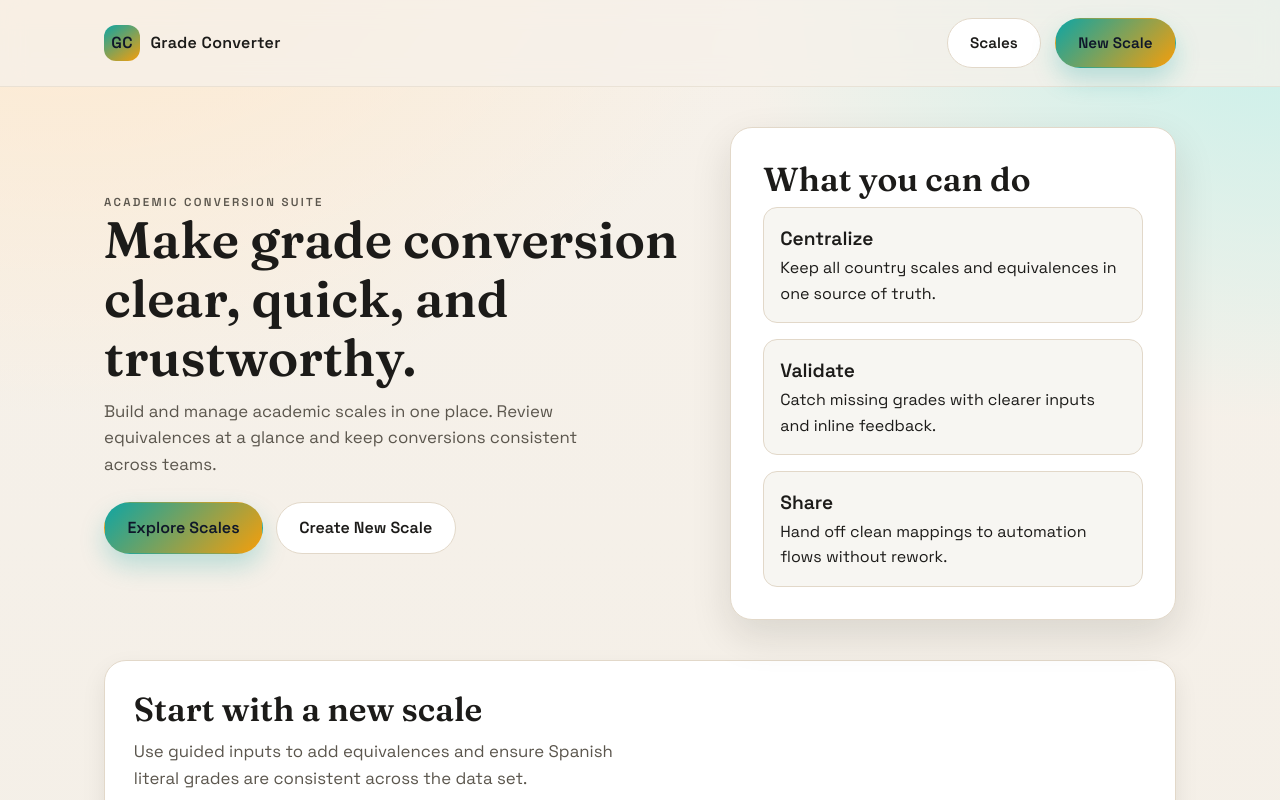
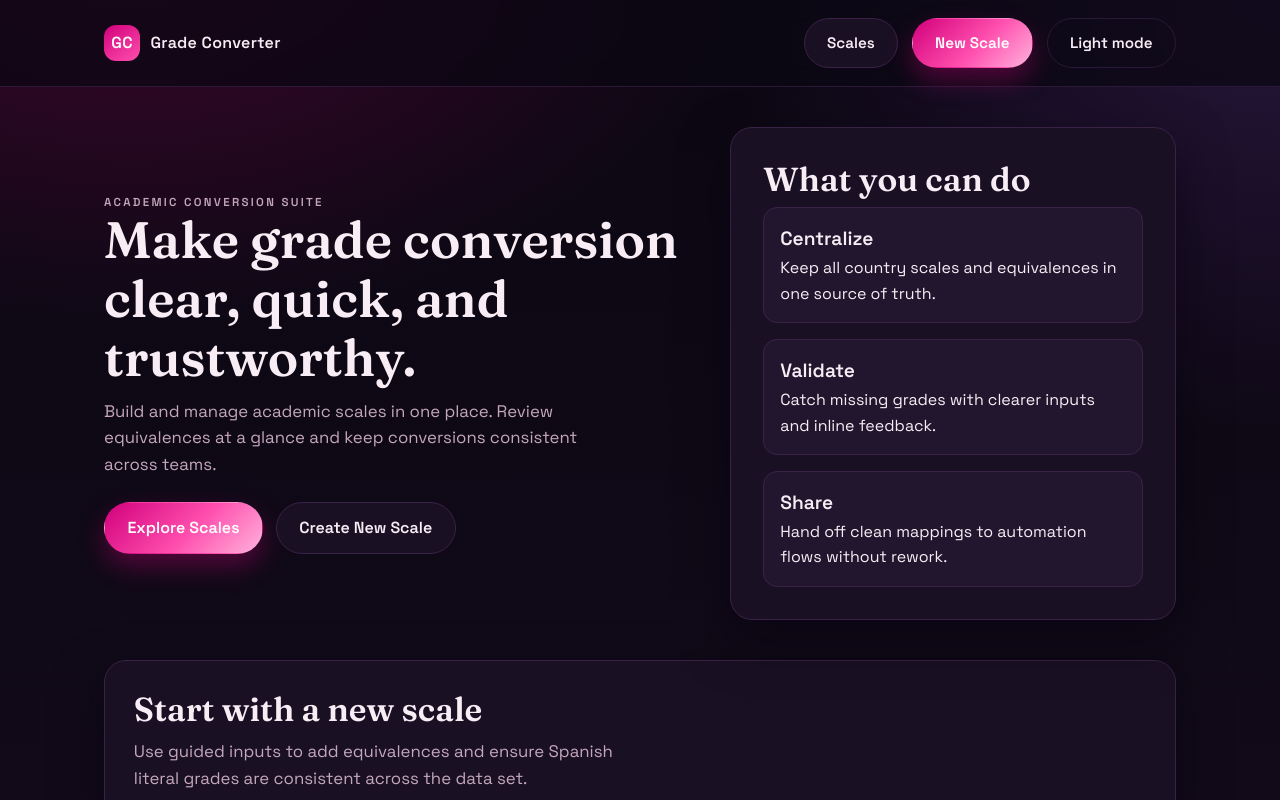
Before and after one commit to davespera/grade-converter, a SvelteKit app in the folder frontend/: page / in a window 1280 px wide. Shown: the top 800 px of the page. Built offline with nearby package versions, Linux system fonts and the light colour scheme.

Commit message:
refactor: constrain spanish literal options in form, improve dark mode

```diff
--- a/frontend/src/routes/+layout.svelte
+++ b/frontend/src/routes/+layout.svelte
@@ -5,13 +5,7 @@
 	import { onMount } from 'svelte';
 
 	let { children } = $props();
-	let theme = $state('light');
-
-	const navLinks = [
-		{ label: 'Home', href: resolve('/') },
-		{ label: 'Scales', href: resolve('/scales') },
-		{ label: 'New Scale', href: resolve('/scales/new') }
-	];
+	let theme = $state('dark');
 
 	const applyTheme = (value: string) => {
 		document.documentElement.dataset.theme = value;
@@ -20,17 +14,16 @@
 
 	onMount(() => {
 		const stored = localStorage.getItem('theme');
-		const preferred =
-			stored ??
-			(window.matchMedia('(prefers-color-scheme: dark)').matches ? 'dark' : 'light');
+		const preferred = stored === 'light' || stored === 'dark' ? stored : 'dark';
 		theme = preferred;
 		applyTheme(preferred);
 	});
 
 	const toggleTheme = () => {
-		theme = theme === 'dark' ? 'light' : 'dark';
-		applyTheme(theme);
-		localStorage.setItem('theme', theme);
+		const next = theme === 'dark' ? 'light' : 'dark';
+		theme = next;
+		applyTheme(next);
+		localStorage.setItem('theme', next);
 	};
 </script>
 
@@ -50,6 +43,14 @@
 			<nav class="nav-links">
 				<a class="btn-secondary" href={resolve('/scales')}>Scales</a>
 				<a class="btn-primary" href={resolve('/scales/new')}>New Scale</a>
+				<button
+					class="btn-ghost theme-toggle"
+					type="button"
+					aria-pressed={theme === 'dark'}
+					onclick={toggleTheme}
+				>
+					{theme === 'dark' ? 'Light mode' : 'Dark mode'}
+				</button>
 			</nav>
 		</div>
 	</header>
--- a/frontend/src/routes/layout.css
+++ b/frontend/src/routes/layout.css
@@ -4,23 +4,46 @@
 @plugin '@tailwindcss/typography';
 
 :root {
-	color-scheme: light;
-	--bg: #f6f1ea;
-	--bg-strong: #ede5d9;
-	--surface: #ffffff;
-	--surface-2: #f7f6f2;
-	--text: #1c1b19;
-	--muted: #5b564d;
-	--border: #e2d8c9;
-	--accent: #0ea5a4;
-	--accent-strong: #0b7285;
-	--accent-warm: #f59e0b;
-	--danger: #c2410c;
-	--success: #15803d;
-	--shadow: 0 16px 40px rgba(24, 24, 20, 0.12);
+	color-scheme: dark;
+	--bg: #0b0712;
+	--bg-strong: #140b1c;
+	--surface: #1a1024;
+	--surface-2: #22162e;
+	--text: #f8edf5;
+	--muted: #c4a7bc;
+	--border: #3a2246;
+	--accent: #d2007b;
+	--accent-strong: #ff4fae;
+	--accent-soft: #ffb3dd;
+	--accent-glow: rgba(210, 0, 123, 0.35);
+	--danger: #ff7b61;
+	--success: #35d08b;
+	--shadow: 0 20px 50px rgba(7, 4, 14, 0.55);
 	--radius-lg: 22px;
 	--radius-md: 14px;
 	--radius-sm: 10px;
+	--orb-1: rgba(210, 0, 123, 0.28);
+	--orb-2: rgba(81, 44, 120, 0.38);
+}
+
+:root[data-theme='light'] {
+	color-scheme: light;
+	--bg: #f9f1f6;
+	--bg-strong: #f0dce9;
+	--surface: #ffffff;
+	--surface-2: #fff6fb;
+	--text: #2b1a27;
+	--muted: #6f4c64;
+	--border: #e2cad8;
+	--accent: #d2007b;
+	--accent-strong: #b5006a;
+	--accent-soft: #ffbfe3;
+	--accent-glow: rgba(210, 0, 123, 0.25);
+	--danger: #c2410c;
+	--success: #15803d;
+	--shadow: 0 16px 34px rgba(40, 16, 34, 0.12);
+	--orb-1: rgba(210, 0, 123, 0.18);
+	--orb-2: rgba(255, 166, 212, 0.32);
 }
 
 * {
@@ -32,11 +55,12 @@ body {
 	font-family: 'Space Grotesk', 'Segoe UI', system-ui, sans-serif;
 	color: var(--text);
 	background:
-		radial-gradient(1100px 800px at 5% -10%, #ffe8cb 0%, transparent 65%),
-		radial-gradient(900px 700px at 100% 0%, #c7f0ea 0%, transparent 60%),
-		linear-gradient(180deg, var(--bg) 0%, #f4efe7 100%);
+		radial-gradient(1100px 720px at 10% -10%, var(--orb-1) 0%, transparent 60%),
+		radial-gradient(900px 700px at 100% 0%, var(--orb-2) 0%, transparent 62%),
+		linear-gradient(180deg, var(--bg) 0%, var(--bg-strong) 100%);
 	min-height: 100vh;
 	line-height: 1.6;
+	transition: background 0.4s ease, color 0.3s ease;
 }
 
 a {
@@ -60,8 +84,8 @@ img {
 	top: 0;
 	z-index: 10;
 	backdrop-filter: blur(12px);
-	background: color-mix(in srgb, var(--bg) 75%, transparent);
-	border-bottom: 1px solid color-mix(in srgb, var(--border) 60%, transparent);
+	background: color-mix(in srgb, var(--bg) 72%, transparent);
+	border-bottom: 1px solid color-mix(in srgb, var(--border) 70%, transparent);
 }
 
 .nav-inner {
@@ -88,8 +112,8 @@ img {
 	border-radius: 12px;
 	display: grid;
 	place-items: center;
-	background: linear-gradient(145deg, var(--accent), var(--accent-warm));
-	color: #0f172a;
+	background: linear-gradient(145deg, var(--accent), var(--accent-strong));
+	color: #ffffff;
 	font-weight: 700;
 }
 
@@ -98,6 +122,11 @@ img {
 	align-items: center;
 	gap: 0.85rem;
 	font-size: 0.95rem;
+	flex-wrap: wrap;
+}
+
+.theme-toggle {
+	white-space: nowrap;
 }
 
 .content {
@@ -114,6 +143,17 @@ img {
 	text-align: center;
 	color: var(--muted);
 	font-size: 0.9rem;
+}
+
+@keyframes fade-up {
+	from {
+		opacity: 0;
+		transform: translateY(12px);
+	}
+	to {
+		opacity: 1;
+		transform: translateY(0);
+	}
 }
 
 h1, h2, h3, h4 {
@@ -163,7 +203,8 @@ h3 { font-size: 1.35rem; }
 }
 
 .btn-primary,
-.btn-secondary {
+.btn-secondary,
+.btn-ghost {
 	display: inline-flex;
 	align-items: center;
 	justify-content: center;
@@ -177,14 +218,14 @@ h3 { font-size: 1.35rem; }
 }
 
 .btn-primary {
-	background: linear-gradient(135deg, var(--accent) 0%, var(--accent-warm) 100%);
-	color: #0f172a;
-	box-shadow: 0 12px 24px rgba(14, 165, 164, 0.25);
+	background: linear-gradient(135deg, var(--accent) 0%, var(--accent-strong) 55%, var(--accent-soft) 100%);
+	color: #ffffff;
+	box-shadow: 0 12px 26px var(--accent-glow);
 }
 
 .btn-primary:hover {
 	transform: translateY(-2px);
-	box-shadow: 0 18px 32px rgba(14, 165, 164, 0.35);
+	box-shadow: 0 18px 34px var(--accent-glow);
 }
 
 .btn-secondary {
@@ -196,6 +237,19 @@ h3 { font-size: 1.35rem; }
 .btn-secondary:hover {
 	transform: translateY(-2px);
 	border-color: color-mix(in srgb, var(--accent) 55%, var(--border));
+	box-shadow: 0 12px 24px rgba(7, 4, 14, 0.2);
+}
+
+.btn-ghost {
+	background: transparent;
+	border-color: color-mix(in srgb, var(--border) 65%, transparent);
+	color: var(--text);
+}
+
+.btn-ghost:hover {
+	transform: translateY(-2px);
+	border-color: color-mix(in srgb, var(--accent) 50%, var(--border));
+	box-shadow: 0 12px 24px rgba(7, 4, 14, 0.18);
 }
 
 .card {
@@ -203,7 +257,7 @@ h3 { font-size: 1.35rem; }
 	border-radius: var(--radius-lg);
 	padding: 1.8rem;
 	border: 1px solid var(--border);
-	box-shadow: 0 10px 24px rgba(24, 24, 20, 0.08);
+	box-shadow: var(--shadow);
 }
 
 .page-intro {
@@ -219,16 +273,88 @@ h3 { font-size: 1.35rem; }
 	flex-wrap: wrap;
 }
 
+.page-hero {
+	display: grid;
+	gap: 2rem;
+	margin-bottom: 2.6rem;
+	align-items: start;
+}
+
+.hero-copy {
+	display: grid;
+	gap: 0.8rem;
+}
+
+.hero-panel {
+	background: linear-gradient(
+		160deg,
+		color-mix(in srgb, var(--accent) 12%, var(--surface)) 0%,
+		var(--surface) 70%
+	);
+	border: 1px solid color-mix(in srgb, var(--accent) 30%, var(--border));
+}
+
+.hero-panel h2 {
+	margin-bottom: 1rem;
+}
+
+.stat-grid {
+	display: grid;
+	grid-template-columns: repeat(auto-fit, minmax(140px, 1fr));
+	gap: 0.9rem;
+	margin-bottom: 1rem;
+}
+
+.stat-card {
+	background: color-mix(in srgb, var(--surface) 70%, transparent);
+	border-radius: var(--radius-md);
+	border: 1px solid color-mix(in srgb, var(--border) 70%, transparent);
+	padding: 0.85rem 0.9rem;
+}
+
+.stat-label {
+	text-transform: uppercase;
+	letter-spacing: 0.08em;
+	font-size: 0.72rem;
+	color: var(--muted);
+	margin: 0 0 0.35rem;
+}
+
+.stat-value {
+	font-size: 1.6rem;
+	font-weight: 700;
+	margin: 0;
+}
+
+@media (min-width: 920px) {
+	.page-hero {
+		grid-template-columns: minmax(0, 1.2fr) minmax(0, 0.8fr);
+	}
+}
+
 .scale-grid {
 	display: grid;
 	gap: 1.4rem;
+}
+
+.scale-card {
+	display: grid;
+	gap: 1.1rem;
 }
 
 .scale-card header {
 	display: flex;
 	flex-direction: column;
 	gap: 0.8rem;
-	margin-bottom: 1.1rem;
+	margin-bottom: 0.4rem;
+}
+
+@media (min-width: 820px) {
+	.scale-card header {
+		flex-direction: row;
+		align-items: center;
+		justify-content: space-between;
+	}
 }
 
 .tags {
@@ -240,8 +366,8 @@ h3 { font-size: 1.35rem; }
 .tag {
 	padding: 0.25rem 0.7rem;
 	border-radius: 999px;
-	background: var(--surface-2);
-	border: 1px solid var(--border);
+	background: color-mix(in srgb, var(--surface-2) 80%, transparent);
+	border: 1px solid color-mix(in srgb, var(--border) 80%, transparent);
 	font-size: 0.85rem;
 	color: var(--muted);
 }
@@ -256,7 +382,7 @@ h3 { font-size: 1.35rem; }
 .data-table td {
 	padding: 0.6rem 0.5rem;
 	text-align: left;
-	border-bottom: 1px solid var(--border);
+	border-bottom: 1px solid color-mix(in srgb, var(--border) 80%, transparent);
 }
 
 .data-table th {
@@ -268,13 +394,14 @@ h3 { font-size: 1.35rem; }
 
 .table-wrap {
 	overflow-x: auto;
+	border-radius: var(--radius-md);
 }
 
 .empty-card {
 	padding: 2rem;
 	border-radius: var(--radius-lg);
-	border: 1px dashed var(--border);
-	background: color-mix(in srgb, var(--surface) 80%, transparent);
+	border: 1px dashed color-mix(in srgb, var(--border) 80%, transparent);
+	background: color-mix(in srgb, var(--surface) 88%, transparent);
 }
 
 .form-shell {
@@ -301,17 +428,27 @@ h3 { font-size: 1.35rem; }
 	font-weight: 600;
 }
 
+input:not([type='checkbox']):not([type='radio']):not([type='range']):not([type='submit']):not([type='button']):not([type='reset']),
 .input,
 select,
 textarea {
 	padding: 0.7rem 0.85rem;
 	border-radius: var(--radius-sm);
 	border: 1px solid var(--border);
-	background: #fff;
+	background: var(--surface);
+	color: var(--text);
 	font: inherit;
 	transition: border 0.2s ease, box-shadow 0.2s ease;
 }
 
+input:not([type='checkbox']):not([type='radio']):not([type='range']):not([type='submit']):not([type='button']):not([type='reset'])::placeholder,
+.input::placeholder,
+select::placeholder,
+textarea::placeholder {
+	color: color-mix(in srgb, var(--muted) 70%, transparent);
+}
+
+input:not([type='checkbox']):not([type='radio']):not([type='range']):not([type='submit']):not([type='button']):not([type='reset']):focus,
 .input:focus,
 select:focus,
 textarea:focus {
@@ -333,7 +470,7 @@ textarea:focus {
 .form-errors {
 	border-radius: var(--radius-md);
 	border: 1px solid color-mix(in srgb, var(--danger) 40%, var(--border));
-	background: #fff5f1;
+	background: color-mix(in srgb, var(--danger) 12%, var(--surface));
 	padding: 1rem 1.2rem;
 	color: var(--danger);
 }
@@ -346,7 +483,7 @@ textarea:focus {
 .success-banner {
 	border-radius: var(--radius-md);
 	border: 1px solid color-mix(in srgb, var(--success) 45%, var(--border));
-	background: #f0fdf4;
+	background: color-mix(in srgb, var(--success) 12%, var(--surface));
 	padding: 0.9rem 1.1rem;
 	color: var(--success);
 	font-weight: 600;
--- a/frontend/src/routes/scales/new/+page.svelte
+++ b/frontend/src/routes/scales/new/+page.svelte
@@ -12,6 +12,13 @@
             spanish_literal: ''
         }
     ]);
+
+    const spanishLiteralOptions = [
+        'APROBADO',
+        'NOTABLE',
+        'SOBRESALIENTE',
+        'MATRICULA'
+    ];
 
     function addEquivalence() {
         equivalences = [...equivalences, {
@@ -113,7 +120,12 @@
 
                         <label class="field">
                             <span>Spanish literal</span>
-                            <input name="spanish_literal" bind:value={eq.spanish_literal} required />
+                            <select name="spanish_literal" bind:value={eq.spanish_literal} required>
+                                <option value="" disabled>Select literal</option>
+                                {#each spanishLiteralOptions as option (option)}
+                                    <option value={option}>{option}</option>
+                                {/each}
+                            </select>
                         </label>
                     </div>
                     <div class="equivalence-actions">
```
Also changed, not shown: frontend/src/routes/scales/+page.svelte (+40 -78 lines).
